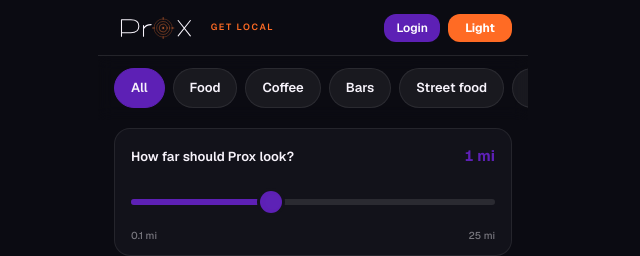
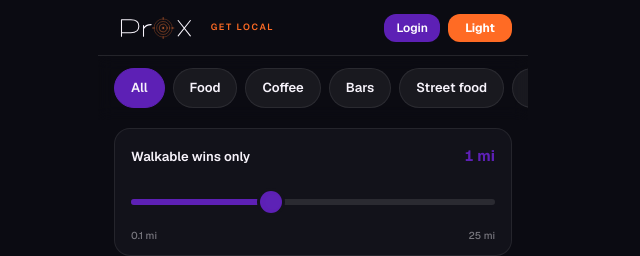
Before and after one commit to proxadvertising-collab/prox-prod, a Next.js app: page / in a window 1280 px wide. Shown: the top 256 px of the page, without its empty margins (327-967 px from the left). Built offline with nearby package versions, Linux system fonts and the light colour scheme; no server answers; the database is empty.

Commit message:
feat(ui): rotating distance-row lines on feed mount

```diff
--- a/app/page.tsx
+++ b/app/page.tsx
@@ -27,6 +27,39 @@
 const HUA_HIN_LAT = 12.5684
 const HUA_HIN_LNG = 99.9577
 
+const DISTANCE_LINES = [
+  "Let's go find some treasure!",
+  'Proximity ALERT!',
+  "Let's get some steps in",
+  "Where we going, boss?",
+  'Hunt mode: ON',
+  "What's cooking near you?",
+  'GO NOW energy',
+  'Pocket radar locked',
+  'Walkable wins only',
+  'Round the corner?',
+  'Feed the map gremlin',
+  "Local or it didn't happen",
+  'Boss wants options',
+  'Steps → snacks',
+  'Tiny quest radius',
+  "Who's open near us?",
+  'Pull the pin closer',
+  'Neighborhood roulette',
+  'Fresh air + deals',
+  'Make the phone useful',
+  'Check the block',
+  'Treasure within walking',
+  'Dial in the hunt',
+  'Prox is curious',
+  'Ready when you are',
+  'Keep it close',
+  'Stretch the legs',
+  'Find the good stuff',
+  'One mile miracles',
+  "Let's roll, captain",
+] as const
+
 function DistanceSlider({
   miles,
   onChange,
@@ -39,6 +72,9 @@
   const idx = STEPS_MI.findIndex((m) => Math.abs(m - miles) < 0.001)
   const currentIndex = idx === -1 ? 5 : idx
   const percent = (currentIndex / (STEPS_MI.length - 1)) * 100
+  const [line] = useState(
+    () => DISTANCE_LINES[Math.floor(Math.random() * DISTANCE_LINES.length)]
+  )
   const surface = isDark ? '#12121A' : '#FFFFFF'
   const border = isDark ? '1px solid rgba(255,255,255,0.08)' : '1px solid rgba(26,21,35,0.08)'
   const text = isDark ? '#F7F3FB' : '#1A1523'
@@ -48,9 +84,9 @@
       className="mx-4 mt-2 px-4 pt-4 pb-3 rounded-2xl"
       style={{ touchAction: 'none', userSelect: 'none', background: surface, border }}
     >
-      <div className="flex justify-between items-baseline mb-3">
-        <span className="text-[13px] font-semibold" style={{ color: text }}>
-          How far should Prox look?
+      <div className="flex justify-between items-baseline gap-3 mb-3">
+        <span className="text-[13px] font-semibold min-w-0" style={{ color: text }}>
+          {line}
         </span>
         <span className="text-[15px] font-bold tabular-nums" style={{ color: '#5D20B5' }}>
           {STEPS_MI[currentIndex]} mi
```
